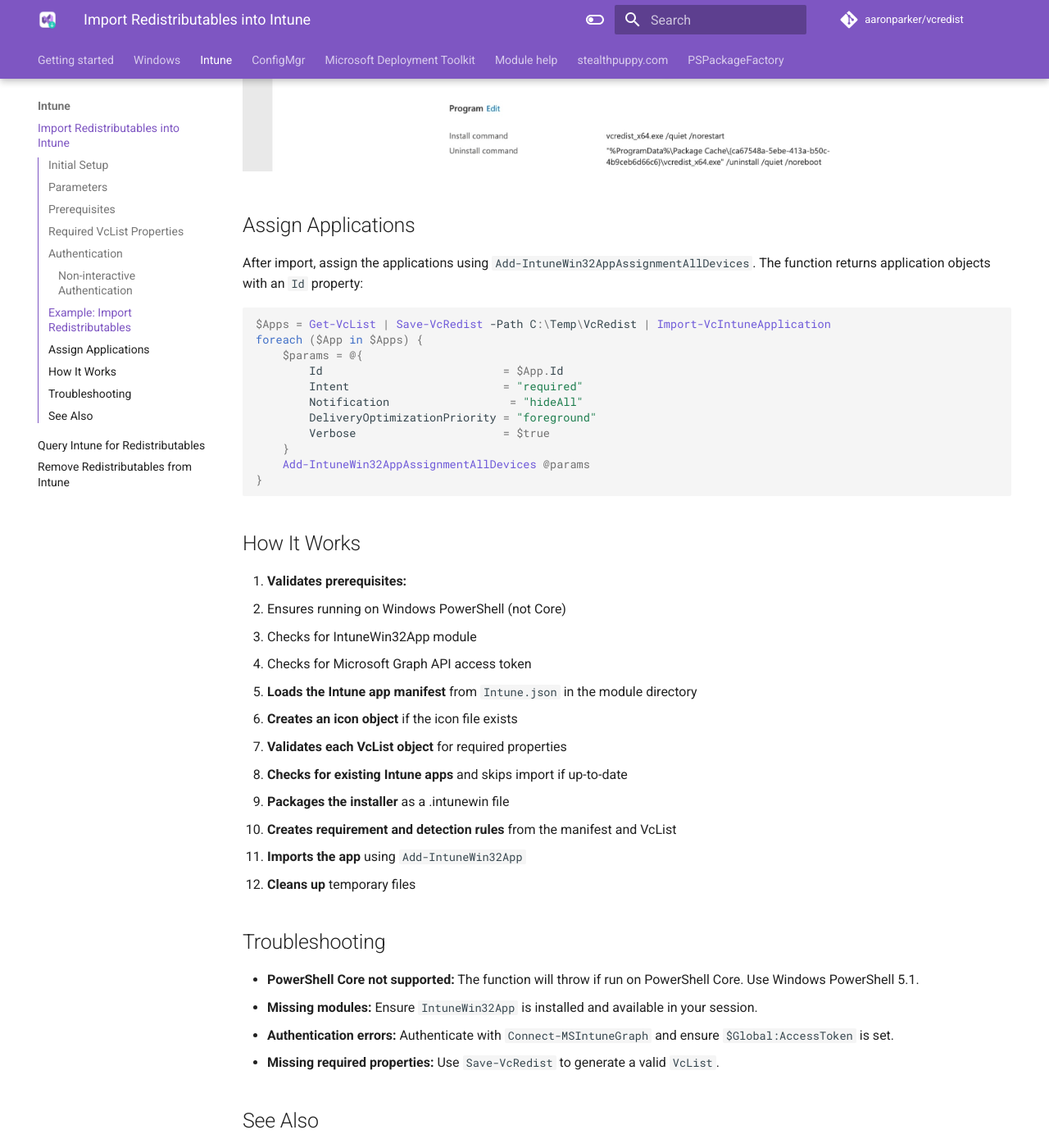
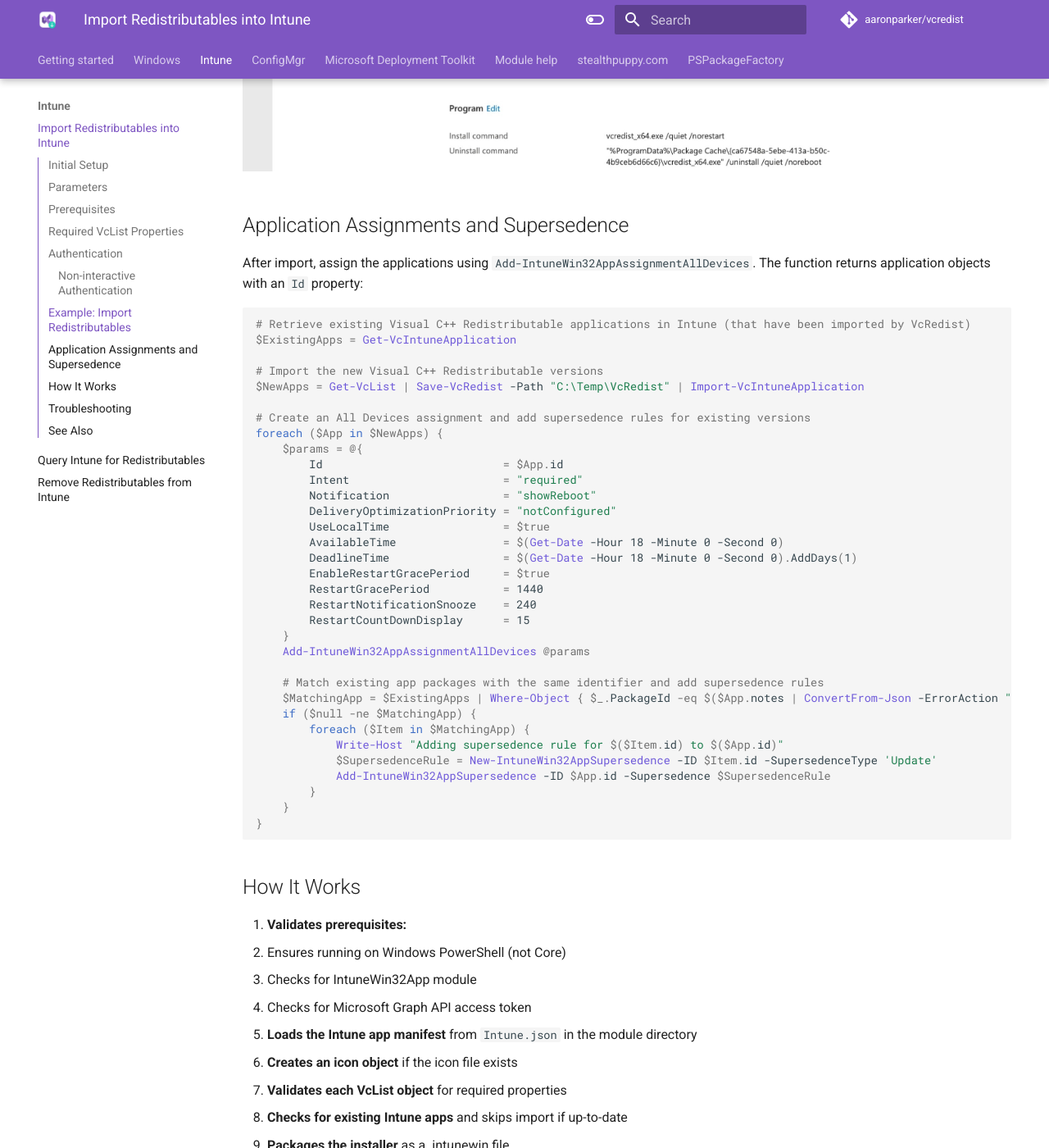
Before and after one commit to aaronparker/vcredist, an MkDocs documentation site: the page built from docs/import-vcintuneapplication.md, in a window 1280 px wide and 1400 px high, scrolled down 2889 px. Shown: the whole window at 82% size. Built offline with MkDocs 1.6.1 and Material for MkDocs 9.7.7, drawn with Linux system fonts in a browser that asks for light colours; comment, search, counter and statistics services are not loaded.

Commit message:
Update Intune app import docs with assignments and supersedence
Expanded documentation to cover application assignments and supersedence rules after importing Visual C++ Redistributables into Intune. The example now retrieves existing apps, imports new ones, assigns them with updated parameters, and adds supersedence rules for previous versions.

````diff
--- a/docs/import-vcintuneapplication.md
+++ b/docs/import-vcintuneapplication.md
@@ -84,22 +84,43 @@
 
 ![Microsoft Visual C++ Redistributables applications imported into Intune](assets/images/intuneapp.jpeg)
 
-
-## Assign Applications
+## Application Assignments and Supersedence
 
 After import, assign the applications using `Add-IntuneWin32AppAssignmentAllDevices`. The function returns application objects with an `Id` property:
 
 ```powershell
-$Apps = Get-VcList | Save-VcRedist -Path C:\Temp\VcRedist | Import-VcIntuneApplication
-foreach ($App in $Apps) {
+# Retrieve existing Visual C++ Redistributable applications in Intune (that have been imported by VcRedist)
+$ExistingApps = Get-VcIntuneApplication
+
+# Import the new Visual C++ Redistributable versions
+$NewApps = Get-VcList | Save-VcRedist -Path "C:\Temp\VcRedist" | Import-VcIntuneApplication
+
+# Create an All Devices assignment and add supersedence rules for existing versions
+foreach ($App in $NewApps) {
     $params = @{
-        Id                           = $App.Id
+        Id                           = $App.id
         Intent                       = "required"
-        Notification                  = "hideAll"
-        DeliveryOptimizationPriority = "foreground"
-        Verbose                      = $true
+        Notification                 = "showReboot"
+        DeliveryOptimizationPriority = "notConfigured"
+        UseLocalTime                 = $true
+        AvailableTime                = $(Get-Date -Hour 18 -Minute 0 -Second 0)
+        DeadlineTime                 = $(Get-Date -Hour 18 -Minute 0 -Second 0).AddDays(1)
+        EnableRestartGracePeriod     = $true
+        RestartGracePeriod           = 1440
+        RestartNotificationSnooze    = 240
+        RestartCountDownDisplay      = 15
     }
     Add-IntuneWin32AppAssignmentAllDevices @params
+
+    # Match existing app packages with the same identifier and add supersedence rules
+    $MatchingApp = $ExistingApps | Where-Object { $_.PackageId -eq $($App.notes | ConvertFrom-Json -ErrorAction "Stop").Guid }
+    if ($null -ne $MatchingApp) {
+        foreach ($Item in $MatchingApp) {
+            Write-Host "Adding supersedence rule for $($Item.id) to $($App.id)"
+            $SupersedenceRule = New-IntuneWin32AppSupersedence -ID $Item.id -SupersedenceType 'Update'
+            Add-IntuneWin32AppSupersedence -ID $App.id -Supersedence $SupersedenceRule
+        }
+    }
 }
 ```
 
````
